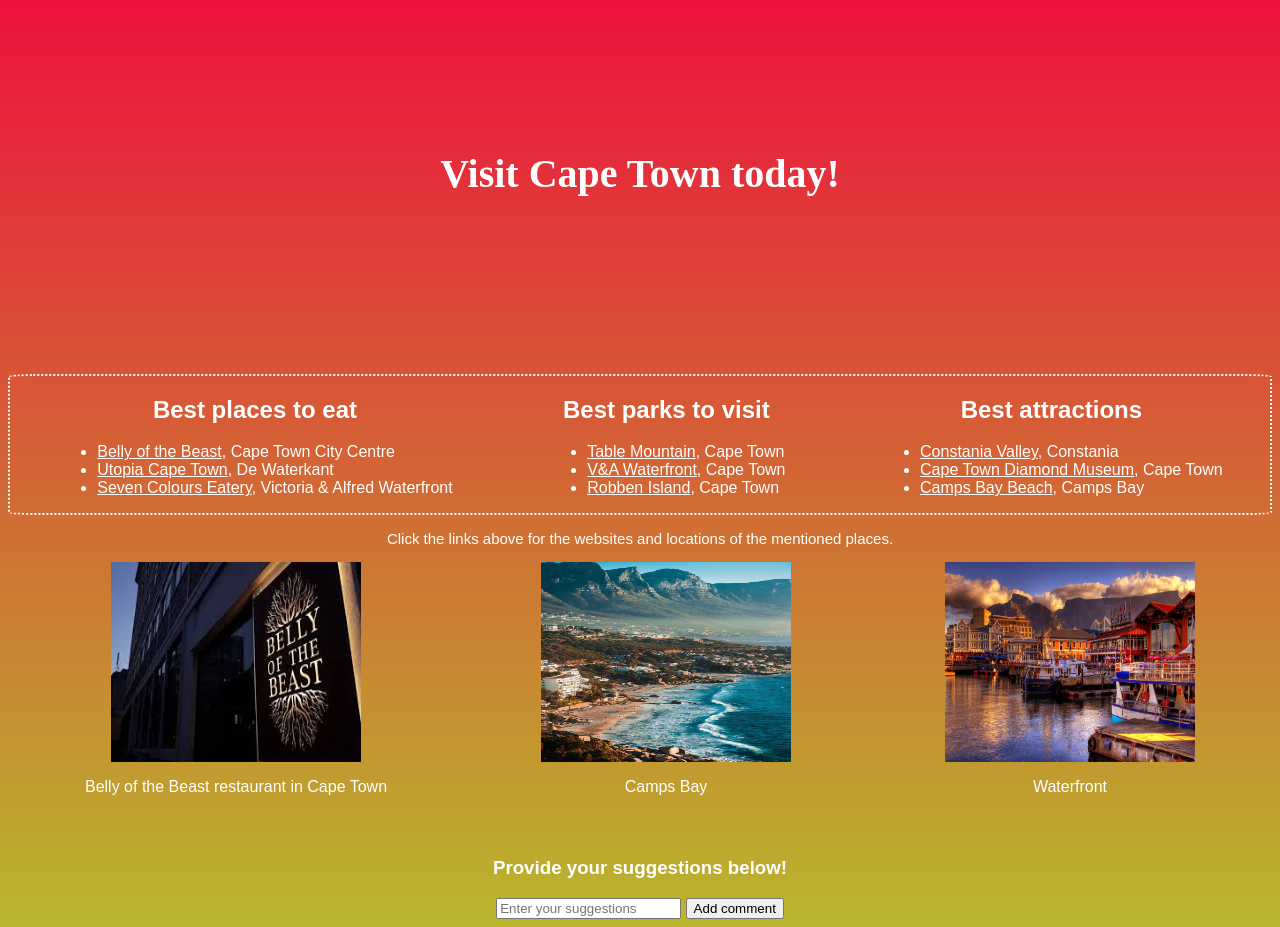
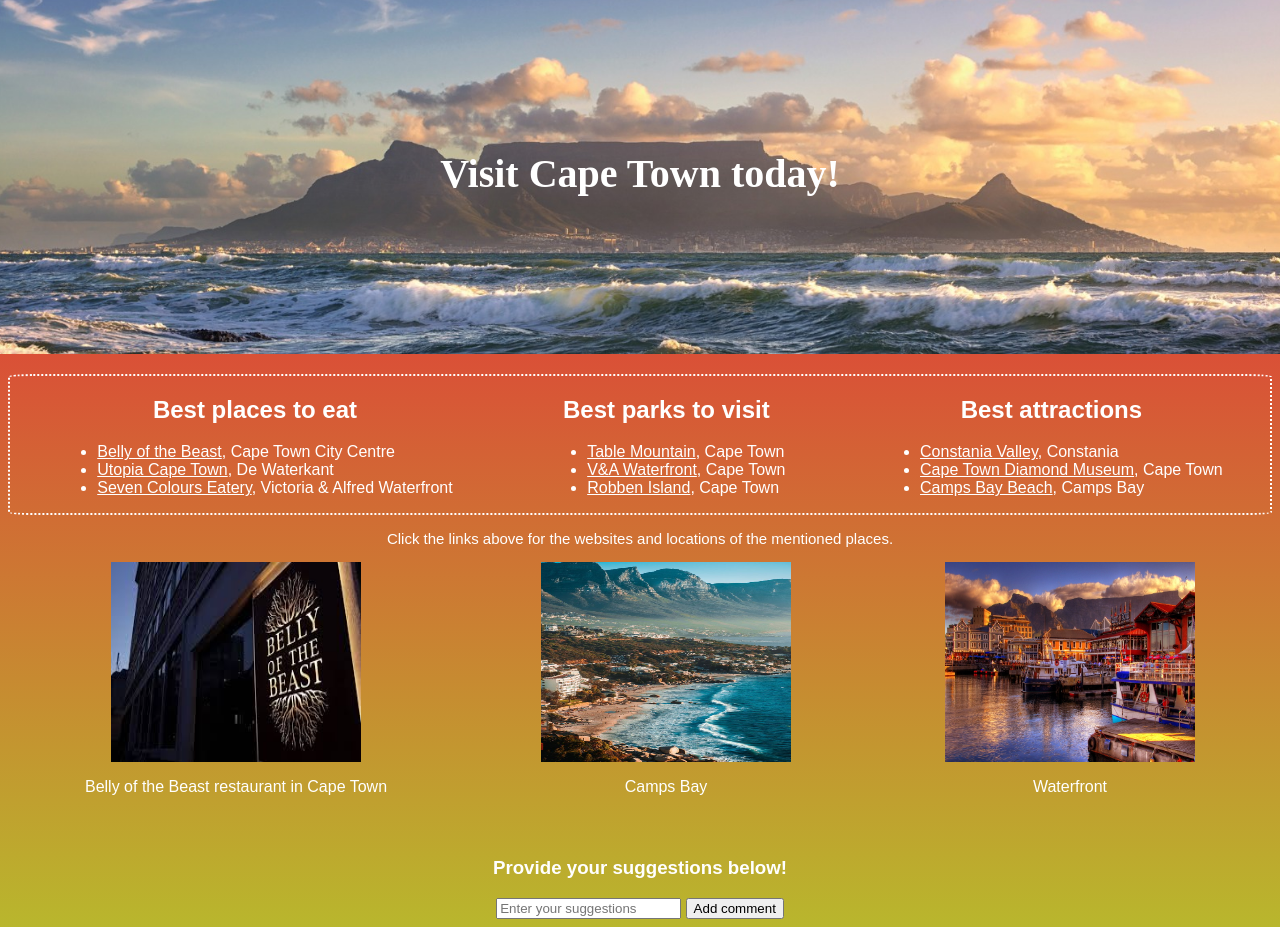
Before and after one commit to JasonLeRoux01/CYF_Solo_Project_HomeTown_Homepage, a plain HTML site: page index.html in a window 1280 px wide. Drawn offline with Linux system fonts and the light colour scheme; a web font is replaced by a local one.

Commit message:
styles.css

```diff
--- a/styles.css
+++ b/styles.css
@@ -9,7 +9,7 @@
 }
 
 #header {
-    background: url(images/TableMountain.jpeg);
+    background: url(TableMountain.jpeg);
     background-size: cover;
     padding: 130px 100px;
     margin: -15 -15 20px -15;
```
